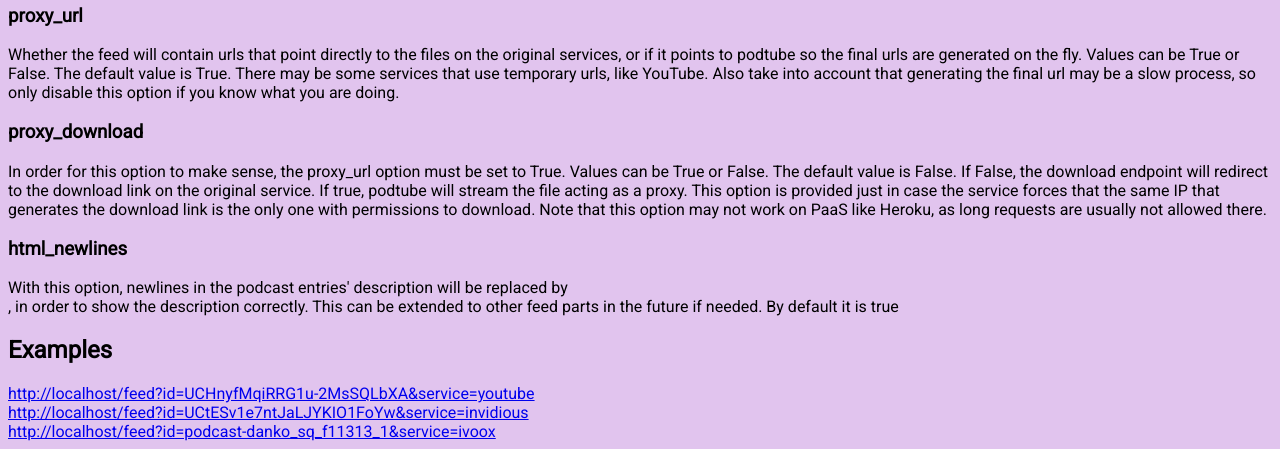
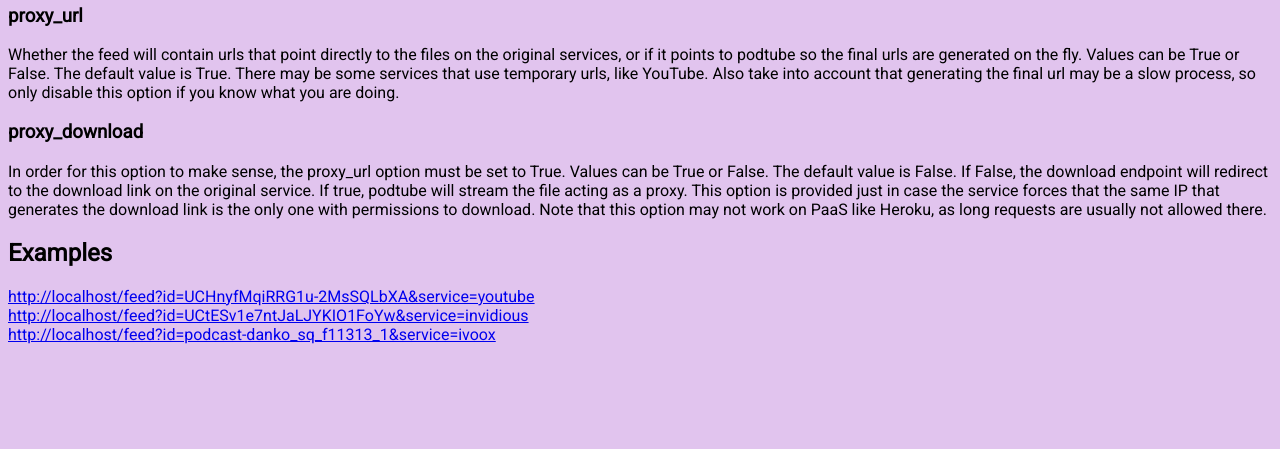
Before and after one commit to dyeray/podtube, a Flask app: page / in a window 1280 px wide. Shown: the part 631-1080 px from the top of the page. After the commit the page ends 975 px from the top, so only its background shows below. Run offline with Flask 3, Linux system fonts and the light colour scheme.

Commit message:
Remove newline mapping and consider description as html

```diff
--- a/core/feed.py
+++ b/core/feed.py
@@ -20,7 +20,7 @@ def render_feed(feed_id: str, plugin: Plugin, options: GlobalOptions, base_url:
                 id=episode.item_id,
                 title=episode.title,
                 media=Media(generate_url(episode, plugin, options, base_url), episode.content_length, type=episode.content_type),
-                summary=episode.description.replace("\n", "<br>") if episode.description and options.html_newlines else episode.description,
+                summary=episode.description,
                 publication_date=episode.date,
                 image=episode.image,
                 link=episode.link
--- a/plugins/invidious.py
+++ b/plugins/invidious.py
@@ -55,7 +55,7 @@ class PluginImpl(Plugin):
 
     def _get_item(self, entry: Selector):
         video_id = entry.css('videoId::text').get()
-        description = entry.css('description::text').get()
+        description = entry.css('content').get()
         return PodcastItem(
             item_id=video_id,
             title=entry.css('title::text').get(),
--- a/templates/index.html
+++ b/templates/index.html
@@ -52,12 +52,6 @@
     This option is provided just in case the service forces that the same IP that generates the download link is the only one with permissions to download.
     Note that this option may not work on PaaS like Heroku, as long requests are usually not allowed there.
   </p>
-  <h3>html_newlines</h3>
-  <p>
-    With this option, newlines in the podcast entries' description will be replaced by <br>, in order to show the description correctly.
-    This can be extended to other feed parts in the future if needed.
-    By default it is true
-  </p>
 
   <h2>Examples</h2>
 
```
